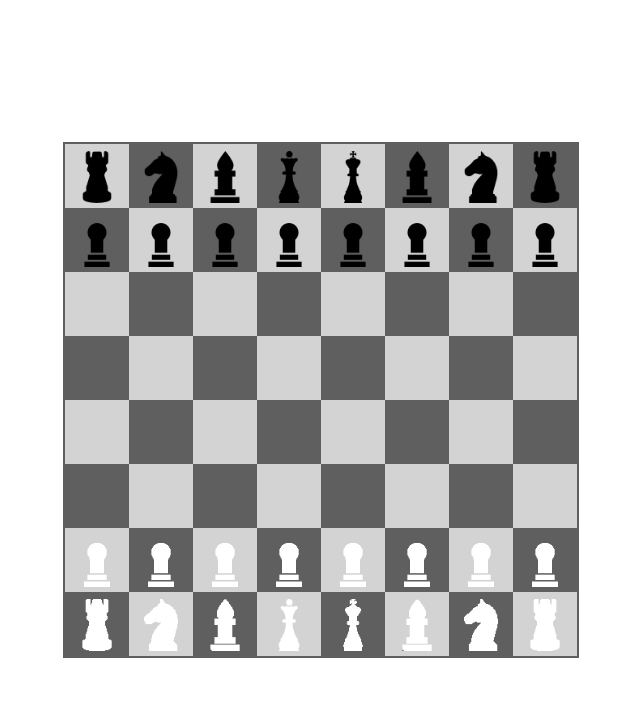
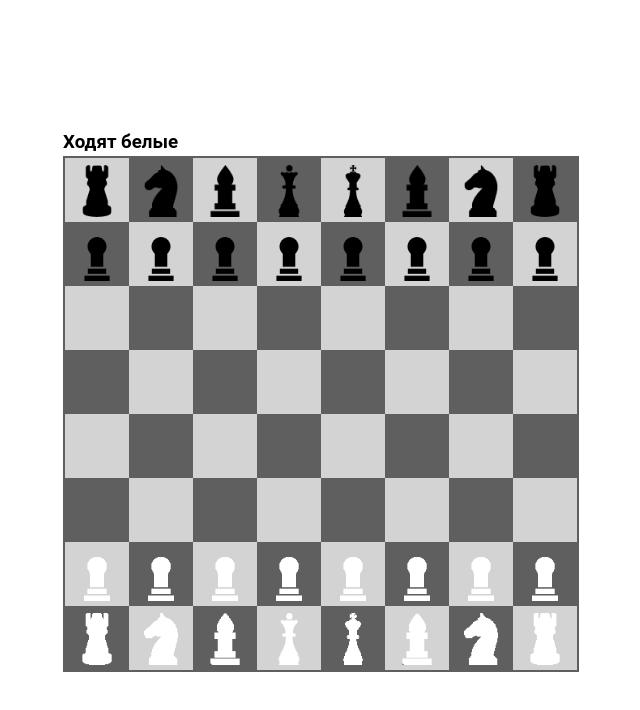
Before and after one commit to tytytyw/chess, a React (Create React App) app: page / in a window 1280 px wide. Shown: the top 710 px of the page, without its empty margins (319-959 px from the left). Built offline with nearby package versions, Linux system fonts and the light colour scheme.

Commit message:
add swap players turn of move

```diff
--- a/src/App.css
+++ b/src/App.css
@@ -52,7 +52,11 @@ button {
   align-items: center;
 }
 
-.board {
+.BoardComponent__title {
+  line-height: 1.5;
+}
+
+.BoardComponent__board {
   width: calc(64px * 8);
   height: calc(64px * 8);
   display: flex;
--- a/src/App.tsx
+++ b/src/App.tsx
@@ -2,9 +2,15 @@ import { useState, useEffect } from "react";
 import './App.css';
 import BoardComponent from './components/BoardComponent'
 import { Board } from './models/Board';
+import { ColorNames, Colors } from "./models/Colors";
+import { Player } from "./models/Player";
 
 function App() {
   const [board, setBoard] = useState(new Board())
+  const [whitePlayer] = useState<Player>(new Player(Colors.WHITE, ColorNames.WHITE))
+  const [blackPlayer] = useState<Player>(new Player(Colors.BLACK, ColorNames.BLACK))
+  const [currentPlayer, setCurrentPlayer] = useState<Player>(whitePlayer)
+
 
   const restart = () => {
     const newBoard = new Board()
@@ -13,14 +19,24 @@ function App() {
     setBoard(newBoard)
   }
 
+  const swapPlayer = () => {
+    setCurrentPlayer(currentPlayer => currentPlayer?.color === Colors.WHITE ? blackPlayer : whitePlayer)
+  }
+
   useEffect(() => {
     restart()
+    // eslint-disable-next-line react-hooks/exhaustive-deps
   }, [])
 
 
   return (
     <div className="App">
-      <BoardComponent board={board} setBoard={setBoard} />
+      <BoardComponent
+        board={board}
+        setBoard={setBoard}
+        currentPlayer={currentPlayer}
+        swapPlayer={swapPlayer}
+      />
     </div>
   );
 }
--- a/src/components/BoardComponent.tsx
+++ b/src/components/BoardComponent.tsx
@@ -1,14 +1,17 @@
 import React, { FC, useState, useEffect } from 'react'
 import { Board } from '../models/Board'
 import { Cell } from '../models/Cell';
+import { Player } from '../models/Player';
 import CellComponent from './CellComponent';
 
 interface BoardProps {
   board: Board;
-  setBoard: (board: Board) => void
+  setBoard: (board: Board) => void;
+  currentPlayer: Player;
+  swapPlayer: () => void
 }
 
-const BoardComponent: FC<BoardProps> = ({ board, setBoard }) => {
+const BoardComponent: FC<BoardProps> = ({ board, setBoard, currentPlayer, swapPlayer }) => {
 
   const [selectedCell, setSelectedCell] = useState<Cell | null>(null)
 
@@ -16,7 +19,8 @@ const BoardComponent: FC<BoardProps> = ({ board, setBoard }) => {
     if (selectedCell && selectedCell !== cell && selectedCell.figure?.canMove(cell)) {
       selectedCell.moveFigre(cell);
       setSelectedCell(null)
-    } else if (cell.figure) {
+      swapPlayer()
+    } else if (cell.figure && currentPlayer.color === cell.figure?.color) {
       setSelectedCell(prevCell => prevCell === cell ? null : cell)
     }
   }
@@ -38,7 +42,9 @@ const BoardComponent: FC<BoardProps> = ({ board, setBoard }) => {
 
 
   return (
-    <div className='board'>
+    <div className='BoardComponent'>
+      <h3 className='BoardComponent__title'>Ходят <span>{currentPlayer.colorName}</span></h3>
+      <div className='BoardComponent__board'>
         {board.cells.map((row, index) => <React.Fragment key={index}>
           {row.map(cell =>
             <CellComponent
@@ -50,7 +56,7 @@ const BoardComponent: FC<BoardProps> = ({ board, setBoard }) => {
             />
           )}
         </React.Fragment>)}
-    </div >
+      </div ></div>
   )
 }
 
--- a/src/models/Colors.ts
+++ b/src/models/Colors.ts
@@ -1,4 +1,9 @@
 export enum Colors {
-    WHITE= 'white',
-    BLACK= 'black'
+    WHITE = 'white',
+    BLACK = 'black'
 }
+
+export enum ColorNames {
+    WHITE = 'белые',
+    BLACK = 'черные'
+}
--- /dev/null
+++ b/src/models/Player.ts
@@ -0,0 +1,11 @@
+import { Colors } from './Colors';
+
+export class Player {
+    color: Colors;
+    colorName: string;
+
+    constructor(color: Colors, colorName: string) {
+        this.color = color;
+        this.colorName = colorName;
+    }
+}
--- a/src/models/Players.ts
+++ /dev/null
@@ -1,3 +0,0 @@
-export enum Players {
-
-}
```
Lines whose indentation alone changed are shown as unchanged.
